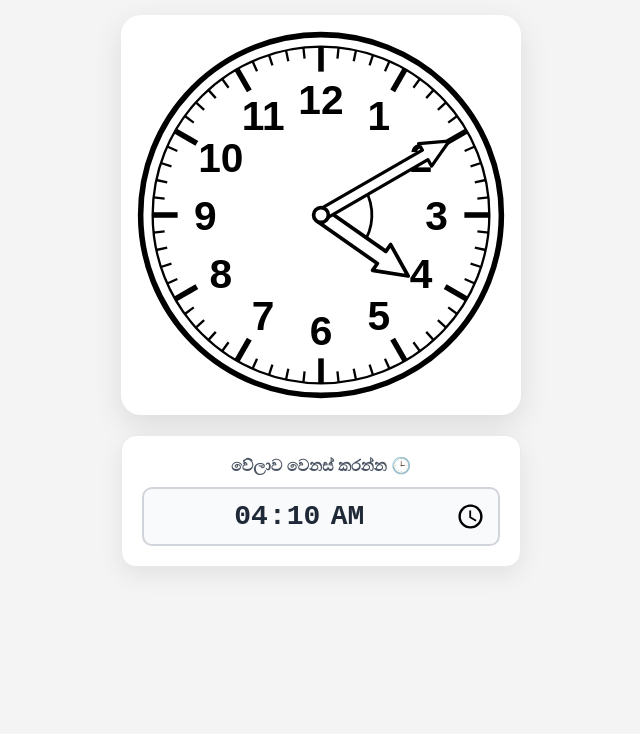
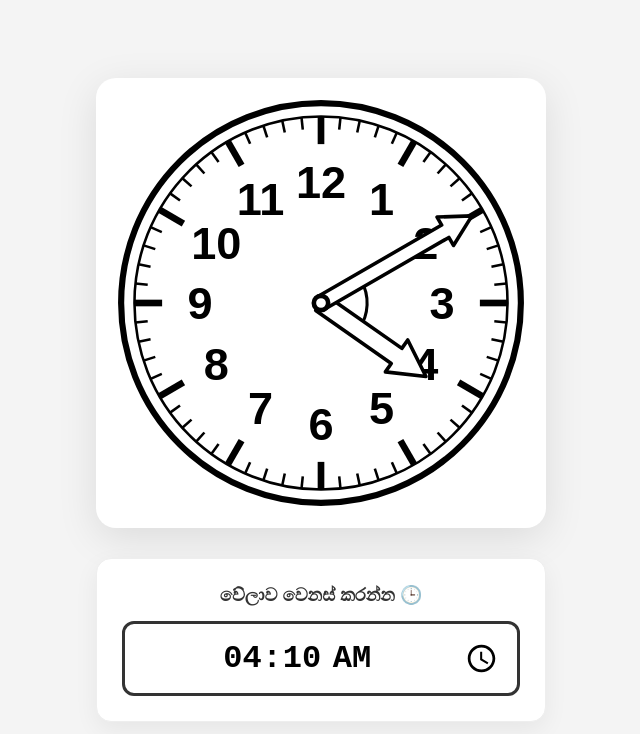
Before and after one commit to harryu67/qw, a plain HTML site: page index.html in a window 1280 px wide. Shown: the whole page, without its empty margins (319-959 px from the left). Drawn offline with Linux system fonts and the light colour scheme.

Commit message:
Revamp educational analog clock layout and styles
Updated the design and functionality of the educational analog clock.

```diff
--- a/index.html
+++ b/index.html
@@ -3,33 +3,29 @@
 <head>
     <meta charset="UTF-8">
     <meta name="viewport" content="width=device-width, initial-scale=1.0, maximum-scale=1.0, user-scalable=no">
-    <title>Educational Analog Clock</title>
+    <title>Perfect Educational Analog Clock</title>
     <style>
         body {
             display: flex;
             flex-direction: column;
             align-items: center;
-            /* ඔරලෝසුව ඉහළටම තල්ලු කිරීමට flex-start භාවිතා කරන ලදී */
-            justify-content: flex-start;
+            justify-content: center; /* සියල්ල තිරයේ මැදටම ගෙන ඒම */
             min-height: 100vh;
             background-color: #f4f4f4;
             font-family: Arial, sans-serif;
             margin: 0;
-            /* ඉහළ පරතරය අවම කර ඔරලෝසුව ඉහළට ගන්නා ලදී */
-            padding: 10px 15px;
+            padding: 20px;
             box-sizing: border-box;
         }
 
         .clock-container {
             background: white;
-            padding: 15px;
+            padding: 20px;
             border-radius: 20px;
-            box-shadow: 0 10px 30px rgba(0,0,0,0.1);
+            box-shadow: 0 10px 40px rgba(0,0,0,0.1);
             width: 100%;
-            max-width: 400px;
+            max-width: 450px;
             box-sizing: border-box;
-            /* ඔරලෝසුව තිරයේ ඉහළින්ම තැබීමට */
-            margin-top: 5px;
         }
 
         svg {
@@ -39,55 +35,54 @@
             height: auto;
         }
 
-        /* වේලාව වෙනස් කරන කොටස */
+        /* වේලාව තෝරන කොටස */
         .controls {
-            margin-top: 20px;
+            margin-top: 30px;
             text-align: center;
             background: #ffffff;
-            padding: 20px;
+            padding: 25px;
             border-radius: 15px;
-            box-shadow: 0 8px 25px rgba(0,0,0,0.08);
-            border: 1px solid #eaeaea;
+            box-shadow: 0 8px 25px rgba(0,0,0,0.06);
+            border: 1px solid #eee;
             width: 100%;
-            max-width: 400px;
+            max-width: 450px;
             box-sizing: border-box;
-            /* මෙම කොටස තෝරන මෙවලම මගින් වැසී යනු ඇත */
         }
 
         label {
             display: block;
-            font-size: 16px;
-            margin-bottom: 12px;
+            font-size: 18px;
+            margin-bottom: 15px;
             font-weight: 600;
-            color: #4b5563;
+            color: #333;
         }
 
         input[type="time"] {
-            font-size: 28px;
-            padding: 10px;
-            border: 2px solid #d1d5db;
-            border-radius: 10px;
+            font-size: 32px;
+            padding: 15px;
+            border: 3px solid #333;
+            border-radius: 12px;
             font-weight: bold;
-            color: #1f2937;
-            background-color: #f9fafb;
+            color: #000;
+            background-color: #fff;
             outline: none;
             cursor: pointer;
             width: 100%;
             box-sizing: border-box;
             text-align: center;
             font-family: 'Courier New', Courier, monospace;
-            -webkit-appearance: none; /* Mobile වල ලස්සනට පෙන්වීමට */
+            transition: all 0.2s;
         }
 
         input[type="time"]:focus {
-            border-color: #3b82f6;
-            box-shadow: 0 0 0 4px rgba(59, 130, 246, 0.2);
+            border-color: #007bff;
+            box-shadow: 0 0 10px rgba(0,123,255,0.2);
         }
 
-        /* ඉතා කුඩා තිර සඳහා */
-        @media (max-width: 360px) {
-            .clock-container { padding: 10px; }
-            input[type="time"] { font-size: 24px; }
+        @media (max-width: 400px) {
+            input[type="time"] {
+                font-size: 28px;
+            }
         }
     </style>
 </head>
@@ -104,14 +99,14 @@
             <path id="angle-arc" fill="none" stroke="black" stroke-width="3" />
 
             <g id="hour-hand">
-                <polygon points="192,200 192,120 183,120 200,85 217,120 208,120 208,200" fill="white" stroke="black" stroke-width="4" stroke-linejoin="round"/>
+                <polygon points="191,200 191,110 181,110 200,75 219,110 209,110 209,200" fill="white" stroke="black" stroke-width="3.5" stroke-linejoin="round"/>
             </g>
 
             <g id="minute-hand">
-                <polygon points="194,200 194,70 186,70 200,40 214,70 206,70 206,200" fill="white" stroke="black" stroke-width="3.5" stroke-linejoin="round"/>
+                <polygon points="193,200 193,60 184,60 200,30 216,60 207,60 207,200" fill="white" stroke="black" stroke-width="3.5" stroke-linejoin="round"/>
             </g>
 
-            <circle cx="200" cy="200" r="8" fill="white" stroke="black" stroke-width="4" />
+            <circle cx="200" cy="200" r="7" fill="white" stroke="black" stroke-width="4.5" />
         </svg>
     </div>
 
@@ -135,7 +130,7 @@
 
                 let rStart = 182;
                 let rEnd = isHour ? 155 : 170;
-                let strokeWidth = isHour ? 6 : 2.5;
+                let strokeWidth = isHour ? 6.5 : 2.5;
 
                 let line = document.createElementNS('http://www.w3.org/2000/svg', 'line');
                 line.setAttribute('x1', '200');
@@ -150,9 +145,8 @@
                 if (isHour) {
                     let num = i === 0 ? 12 : i / 5;
                     let text = document.createElementNS('http://www.w3.org/2000/svg', 'text');
-
                     let rad = (angle - 90) * Math.PI / 180;
-                    let radius = 125;
+                    let radius = 118;
                     let x = 200 + radius * Math.cos(rad);
                     let y = 200 + radius * Math.sin(rad) + 16;
 
@@ -160,7 +154,7 @@
                     text.setAttribute('y', y);
                     text.setAttribute('text-anchor', 'middle');
                     text.setAttribute('font-size', '44px');
-                    text.setAttribute('font-weight', 'bold');
+                    text.setAttribute('font-weight', '900');
                     text.setAttribute('font-family', 'Arial, sans-serif');
                     text.textContent = num;
                     numbersGroup.appendChild(text);
@@ -177,10 +171,10 @@
                 endAngle = Math.min(hAngle, mAngle) + 360;
             }
 
+            let radius = 45;
             let startRad = (startAngle - 90) * Math.PI / 180;
             let endRad = (endAngle - 90) * Math.PI / 180;
 
-            let radius = 55;
             let startX = 200 + radius * Math.cos(startRad);
             let startY = 200 + radius * Math.sin(startRad);
             let endX = 200 + radius * Math.cos(endRad);
```
